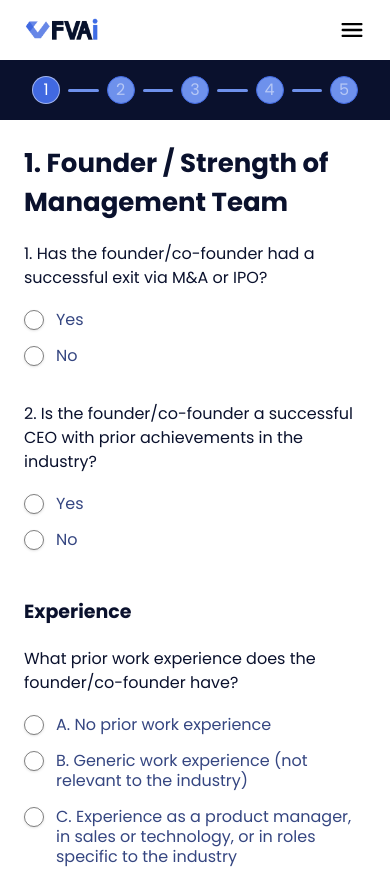
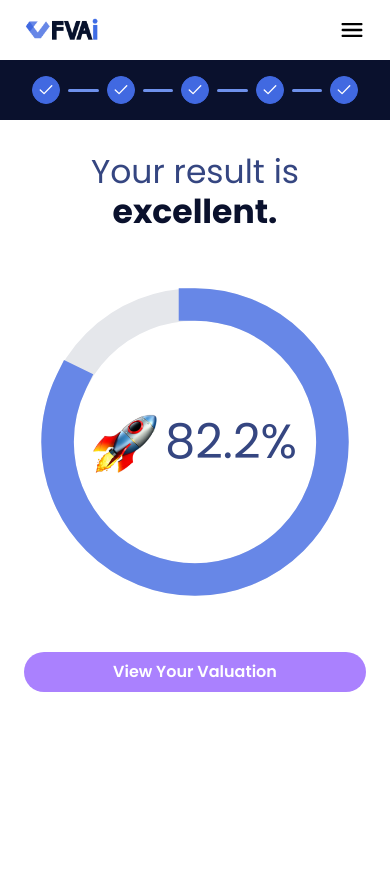
Before and after one commit to heyawaiszahid/fvai, a Next.js app: page /detailed-questionnaire in a window 390 px wide. Shown: the top 869 px of the page. After the commit the page ends 844 px from the top, so only its background shows below. Built offline with nearby package versions, Linux system fonts and the light colour scheme.

Commit message:
remove mb

```diff
--- a/app/detailed-questionnaire/Result.jsx
+++ b/app/detailed-questionnaire/Result.jsx
@@ -63,7 +63,7 @@ const Result = ({ score }) => {
       <div className="mx-auto flex flex-col items-center lg:w-1/2 lg:items-start lg:pt-16 gap-10 lg:gap-6">
         <div className="text-text-secondary text-[33px] text-center lg:text-5xl lg:text-left leading-10">{feedback}</div>
         <div className="text-primary-dark text-[19px] hidden lg:block lg:mb-16">{details}</div>
-        <div className="relative lg:hidden mb-12 lg:mb-0">
+        <div className="relative lg:hidden">
           <CircularProgress size={340} thickness={36} score={score} />
           <div className="absolute top-0 left-0 w-full h-full flex items-center justify-center gap-2">
             <Image src={`/icon-${icon}.png`} width={64} height={64} alt="" className="w-[64px] h-[64px]" />
--- a/app/detailed-questionnaire/page.js
+++ b/app/detailed-questionnaire/page.js
@@ -12,7 +12,7 @@ import Result from "./Result";
 export default function DetailedQuestionnaire() {
   const form = useForm();
   const [currentStep, setCurrentStep] = useState(0);
-  const [isSubmitted, setIsSubmitted] = useState(false);
+  const [isSubmitted, setIsSubmitted] = useState(true);
 
   const steps = Object.keys(data);
   const currentStepData = data[steps[currentStep]];
```
